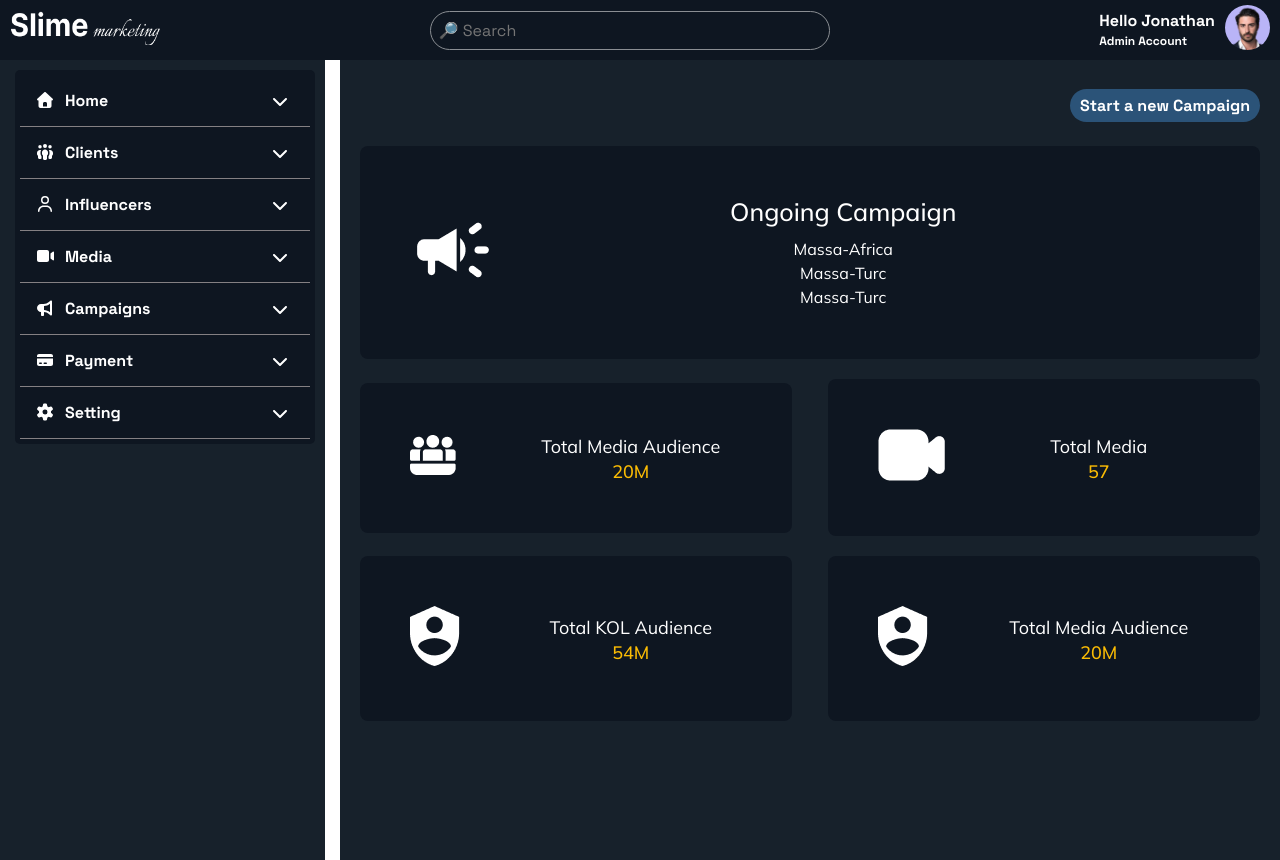
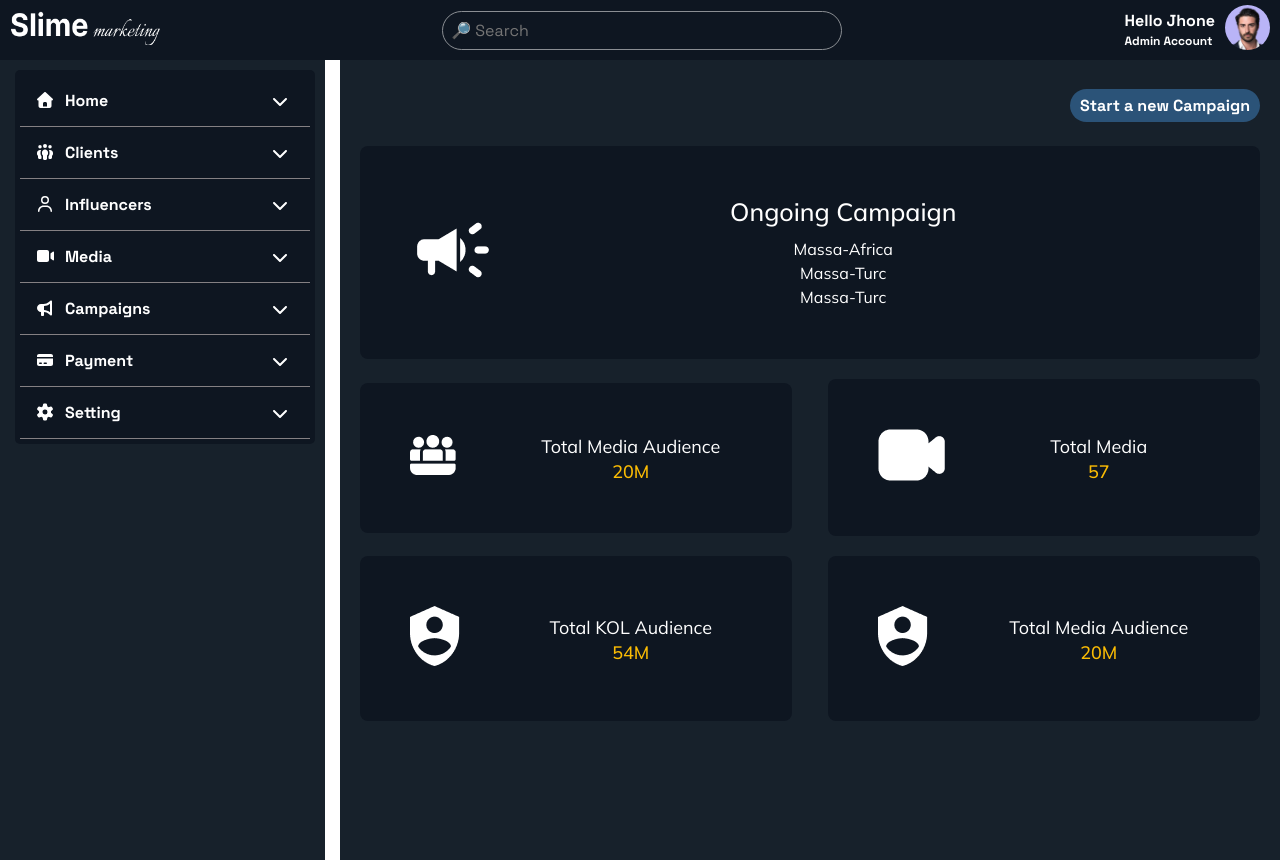
Before and after one commit to coderamit01/testing-dashboard-design, a plain HTML site: page dasboard.html in a window 1280 px wide. Drawn offline with Linux system fonts and the light colour scheme.

Commit message:
all is ok

```diff
--- a/dasboard.html
+++ b/dasboard.html
@@ -4,7 +4,7 @@
   <meta charset="UTF-8">
   <meta http-equiv="X-UA-Compatible" content="IE=edge">
   <meta name="viewport" content="width=device-width, initial-scale=1.0">
-  <title>Dashboard</title>
+  <title>Admin Dashboard</title>
   <link rel="stylesheet" href="css/all.min.css">
   <link rel="stylesheet" href="css/fontawesome.min.css">
   <link rel="stylesheet" href="style.css">
@@ -21,7 +21,7 @@
     </div>
     <div class="profile">
       <div class="profile-text">
-        <h3>Hello Jonathan</h3>
+        <h3>Hello Jhone</h3>
         <span>Admin Account</span>
       </div>
       <div class="profile-img">
```
